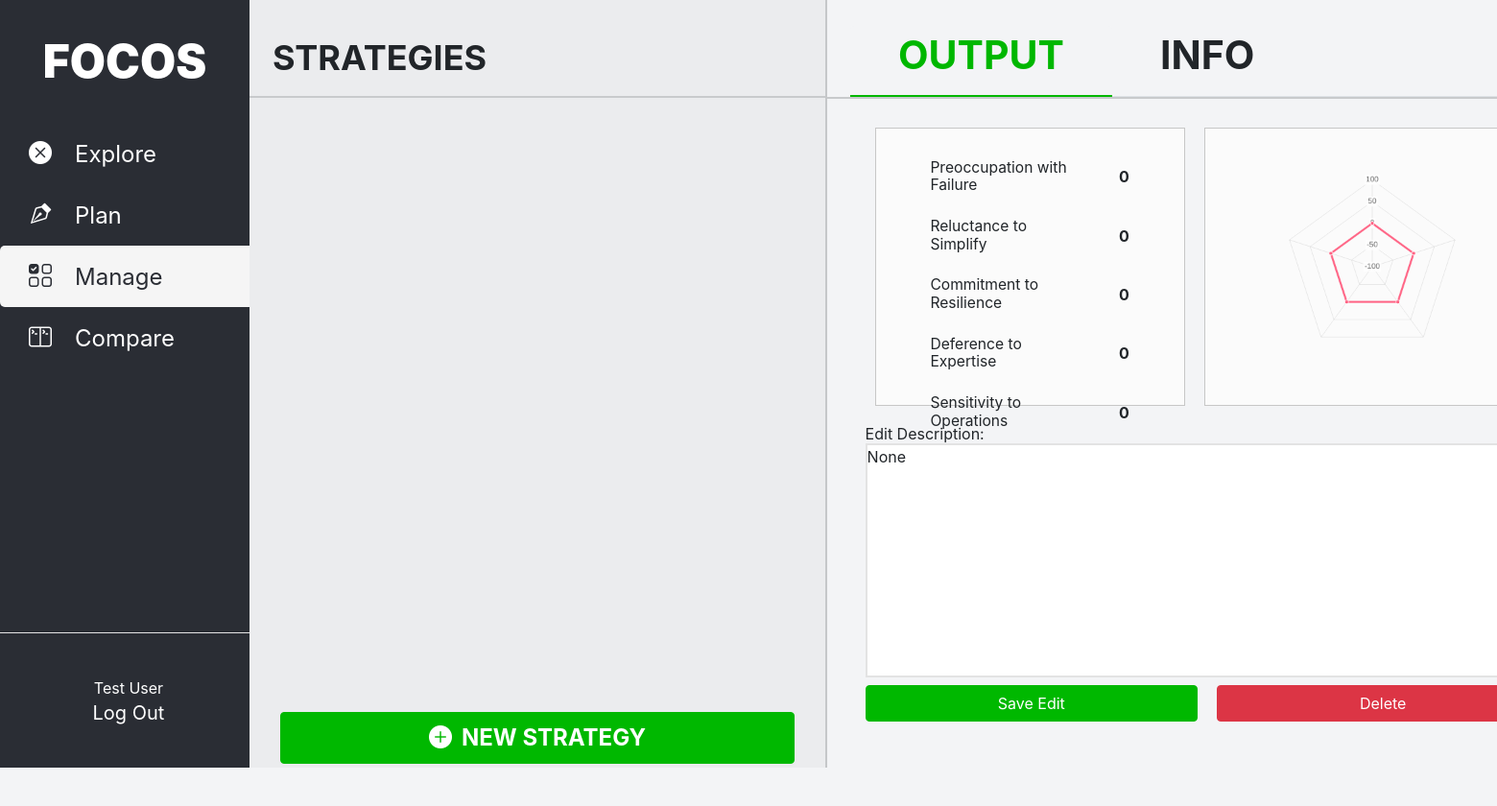
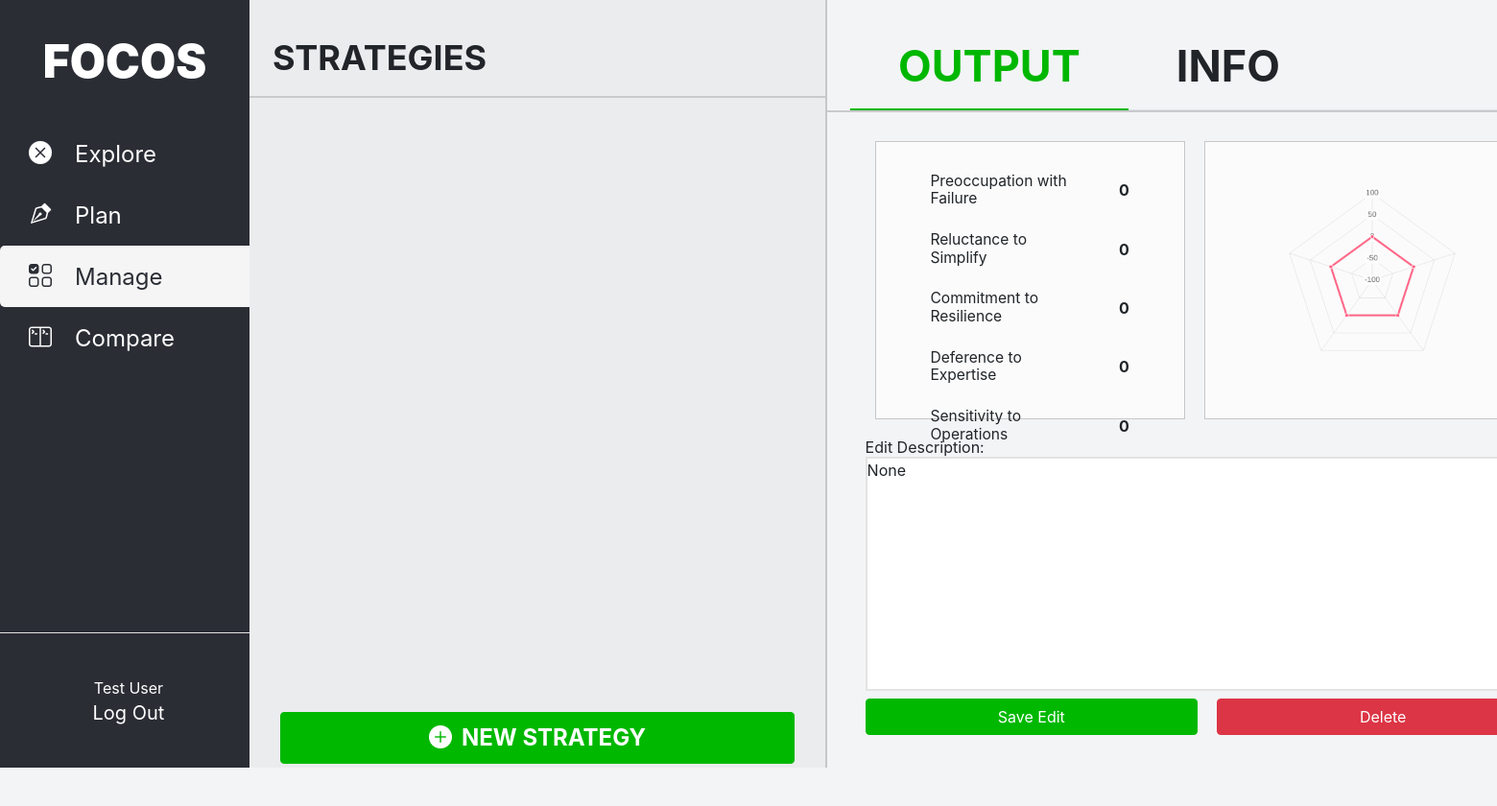
Before and after one commit to PortNLP/FOCOS, a Flask app: page /strategies.html in a window 1560 px wide; the page is wider, and only the part inside the window is pictured. Shown: the top 840 px of that part at 96% size. Before the commit the page ends 800 px from the top of that part, so only its background shows below. Run offline with Flask 2, Linux system fonts and the light colour scheme; data that the repository does not hold is empty; some libraries are stand-ins or nearby versions.

Commit message:
fixed align issue on menu

```diff
--- a/static/menu_simple.css
+++ b/static/menu_simple.css
@@ -66,28 +66,11 @@ a:active {
 }
 
 .nav-link {
-    font-size: 41px;
+    font-size: 45px;
     color: #212529;
     font-weight: bold;
-    padding: 0 40px 0 30px;
-    /*margin-bottom: -7px;*/
-    /*   put underline under text*/
+
 }
-
-/*.nav-link:active, .nav-link:focus{*/
-/*    text-decoration: underline;*/
-/*    text-decoration-color: #00b700; !important;*/
-/*    text-decoration-thickness: 4px;*/
-/*    text-underline-offset: 15px;*/
-/*}*/
-
-/*.nav-item :hover{*/
-/*    color: #00b700;*/
-/*}*/
-
-/*.nav-item :active, .nav-item :focus{*/
-/*    color: #00b700; !important;*/
-/*}*/
 
 .nav-tabs .nav-item .nav-link {
     /*background-color: #0080FF;*/
```
